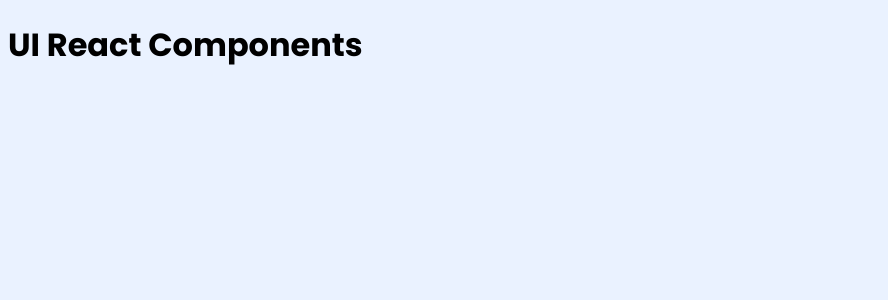
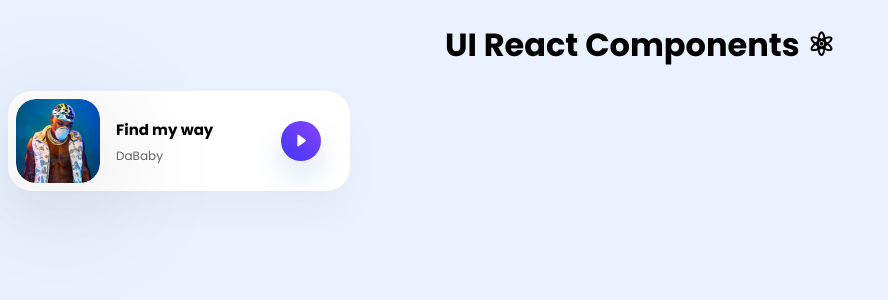
Before and after one commit to mancillajonathan/ui-react-components, a React (Create React App) app: page / in a window 1280 px wide. Shown: the top 300 px of the page, without its empty margins (0-888 px from the left). Built offline with nearby package versions, Linux system fonts and the light colour scheme.

Commit message:
Creating PlayMusicSmall component 🧩

```diff
--- a/src/App.js
+++ b/src/App.js
@@ -1,12 +1,14 @@
 import React from 'react';
 import './App.css';
+import PlayMusicSmall from './components/PlayMusicSmall';
 
 function App() {
-  return (
-    <div className="App">
-      <h1>UI React Components</h1>
-    </div>
-  );
+	return (
+		<div className='App'>
+			<h1 className='App__title'>UI React Components ⚛</h1>
+			<PlayMusicSmall />
+		</div>
+	);
 }
 
 export default App;
--- /dev/null
+++ b/src/components/PlayMusicSmall.js
@@ -0,0 +1,25 @@
+import React from 'react';
+import './styles/playMusicSmall.css';
+import playMusicImg from '../assets/images/playMusicSmall.png';
+import playIcon from '../assets/icons/play.svg';
+
+const PlayVideo = () => {
+	return (
+		<div className='playMusicSmall__container'>
+			<img
+				src={playMusicImg}
+				alt='playMusicImg'
+				className='playMusicSmall__image'
+			/>
+			<div className='playMusicSmall__text-container'>
+				<h4>Find my way</h4>
+				<p>DaBaby</p>
+			</div>
+			<button className='playMusicSmall__button'>
+				<img src={playIcon} alt='play-icon' />
+			</button>
+		</div>
+	);
+};
+
+export default PlayVideo;
--- /dev/null
+++ b/src/components/styles/playMusicSmall.css
@@ -0,0 +1,61 @@
+.playMusicSmall__container {
+	width: 342px;
+	height: 100px;
+	background-color: #ffffff;
+	border-radius: 24px;
+	box-shadow: 0px 25px 40px rgba(0, 0, 0, 0.03);
+	display: flex;
+	align-items: center;
+	box-sizing: border-box;
+	padding: 8px 29px 8px 8px;
+	position: relative;
+}
+
+.playMusicSmall__image {
+	width: 84px;
+	height: 84px;
+	border-radius: 20px;
+	filter: drop-shadow(0px 20px 60px rgba(0, 0, 0, 0.15));
+}
+
+.playMusicSmall__text-container {
+	text-align: start;
+	margin-left: 16px;
+}
+
+h4,
+p {
+	margin: 0;
+}
+
+h4 {
+	font-size: 15px;
+	margin-bottom: 8px;
+}
+
+p {
+	font-size: 12px;
+	line-height: 14px;
+	mix-blend-mode: normal;
+	opacity: 0.6;
+}
+
+.playMusicSmall__button {
+	width: 40px;
+	height: 40px;
+	background: linear-gradient(225deg, #8743ff 0%, #4136f1 100%);
+	box-shadow: 0px 15px 30px rgba(20, 102, 204, 0.16);
+	border-radius: 28px;
+	border-style: none;
+	color: #ffffff;
+	position: absolute;
+	box-sizing: border-box;
+	right: 29px;
+}
+
+.playMusicSmall__button img {
+	width: 8.57px;
+	height: 12.86px;
+	display: block;
+	margin: auto 10px;
+}
```
Also changed, not shown: src/assets/icons/play.svg (added), src/assets/images/playMusicSmall.png (added).
